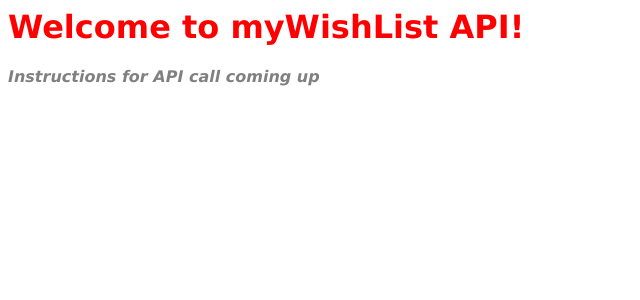
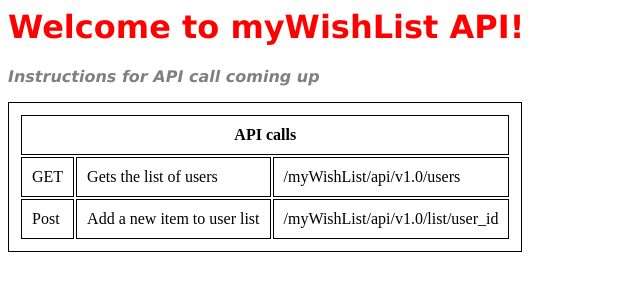
Before and after one commit to jesuszarate/myWishList-REST-API, a Flask app: page /myWishList/api/v1.0/ in a window 1280 px wide. Shown: the top 300 px of the page, without its empty margins (0-640 px from the left). Run offline with Flask 2, Linux system fonts and the light colour scheme.

Commit message:
Added instructions for api calls

```diff
--- a/templates/index.html
+++ b/templates/index.html
@@ -13,5 +13,34 @@
 	    Instructions for API call coming up
 	  </font>
     </i></b></p>
+    <style>
+      table, td {
+      border: 1px solid black;
+      padding: 10px;
+      spacing: 10px;
+      }
+      th{
+      text-align:center;
+      border: 1px solid black;
+      padding: 10px;
+      spacing: 10px;
+      column-span: 2;
+      }
+    </style>
+    <table>
+      <tr>
+	<th colspan="3">API calls</th>
+      </tr>
+      <tr>
+	<td>GET</td>
+	<td>Gets the list of users</td>
+	<td>/myWishList/api/v1.0/users</td>
+      </tr>
+      <tr>
+	<td>Post</td>
+	<td>Add a new item to user list</td>
+	<td>/myWishList/api/v1.0/list/user_id</td>
+      </tr>
+    </table>
   </body>
 </html>
```
Also changed, not shown: 2 other files.
